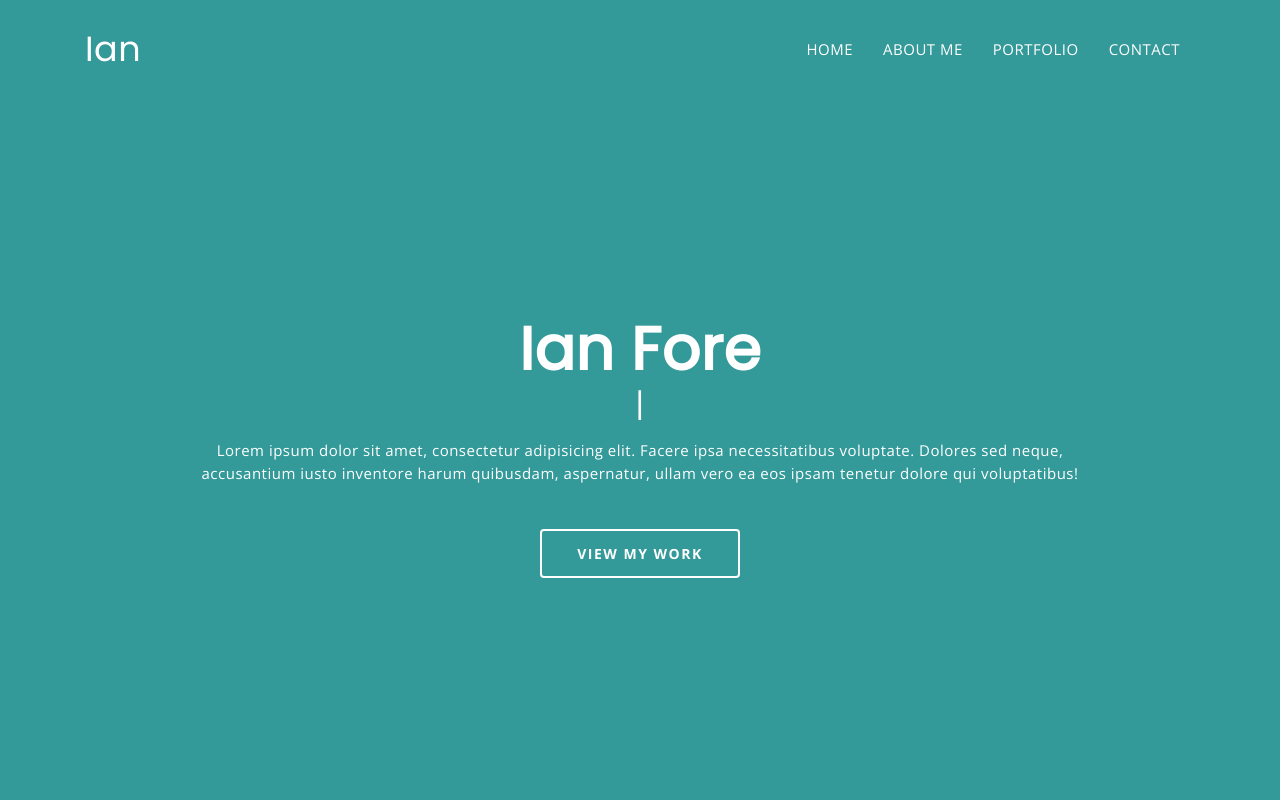
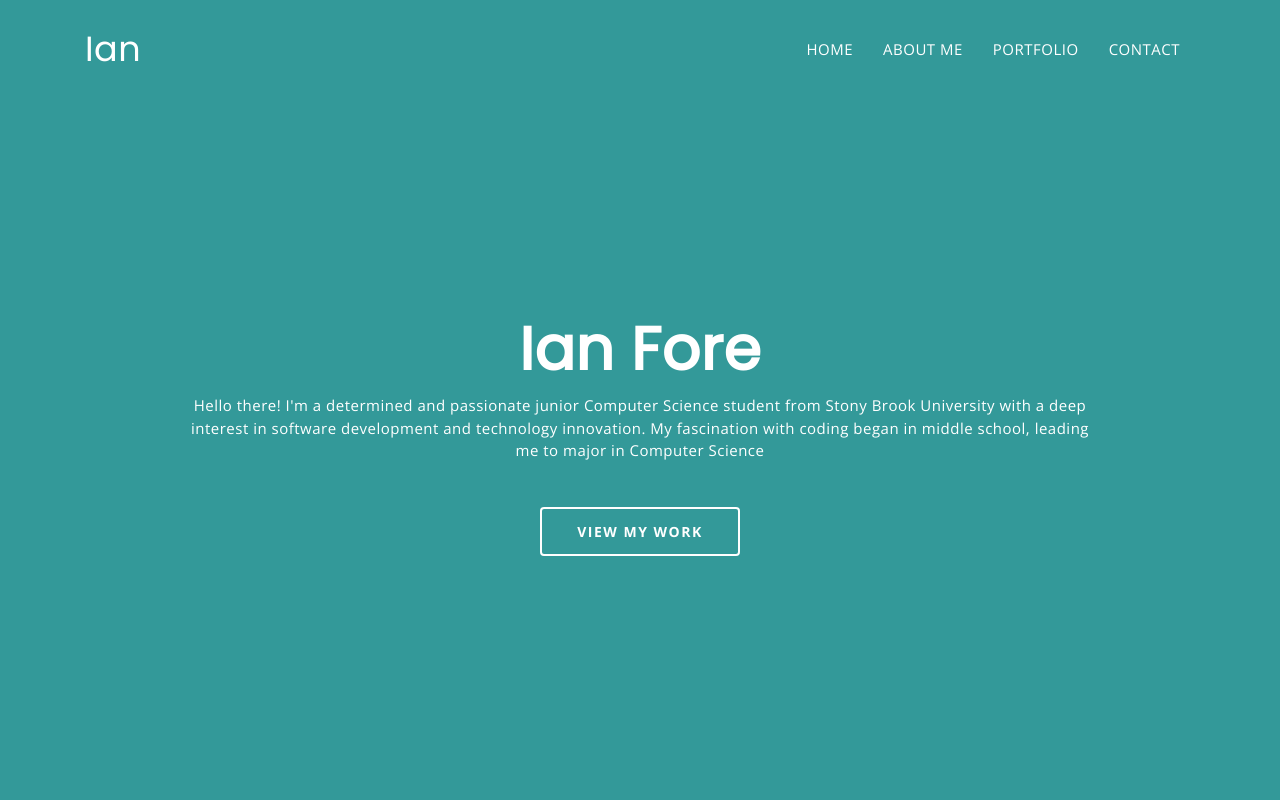
Before and after one commit to Ifore134/Ifore134.github.io, a plain HTML site: page index.html in a window 1280 px wide. Shown: the top 800 px of the page. Drawn offline with nearby package versions, Linux system fonts and the light colour scheme.

Commit message:
additional info

```diff
--- a/index.html
+++ b/index.html
@@ -90,18 +90,20 @@
 						<h1>Ian Fore</h1>
 
 						<!-- Start text slide -->
-						<div class="mu-featured-slider-wrapper">
+						<!-- <div class="mu-featured-slider-wrapper">
 							<div class="mu-featured-slider" id="typed-strings">
 								<p>I am a<span>UI/UX Designer</span></p>
 								<p>I am a<span>Web Developer</span></p>
 		   						<p>I am a<span>Software Engineer</span></p>
 							</div>
 							<span id="typed"></span>
-						</div>
+						</div> -->
 						<!-- Start text slide -->
 
 						<div class="mu-featured-content">
-							<p>Lorem ipsum dolor sit amet, consectetur adipisicing elit. Facere ipsa necessitatibus voluptate. Dolores sed neque, accusantium iusto inventore harum quibusdam, aspernatur, ullam vero ea eos ipsam tenetur dolore qui voluptatibus!</p>
+							<p>Hello there! I'm a determined and passionate junior Computer Science student from
+								Stony Brook University with a deep interest in software development and technology innovation.
+								 My fascination with coding began in middle school, leading me to major in Computer Science</p>
 							<a href="#mu-portfolio" class="mu-primary-btn view-my-work-btn">VIEW MY WORK</a>
 						</div>
 
```
